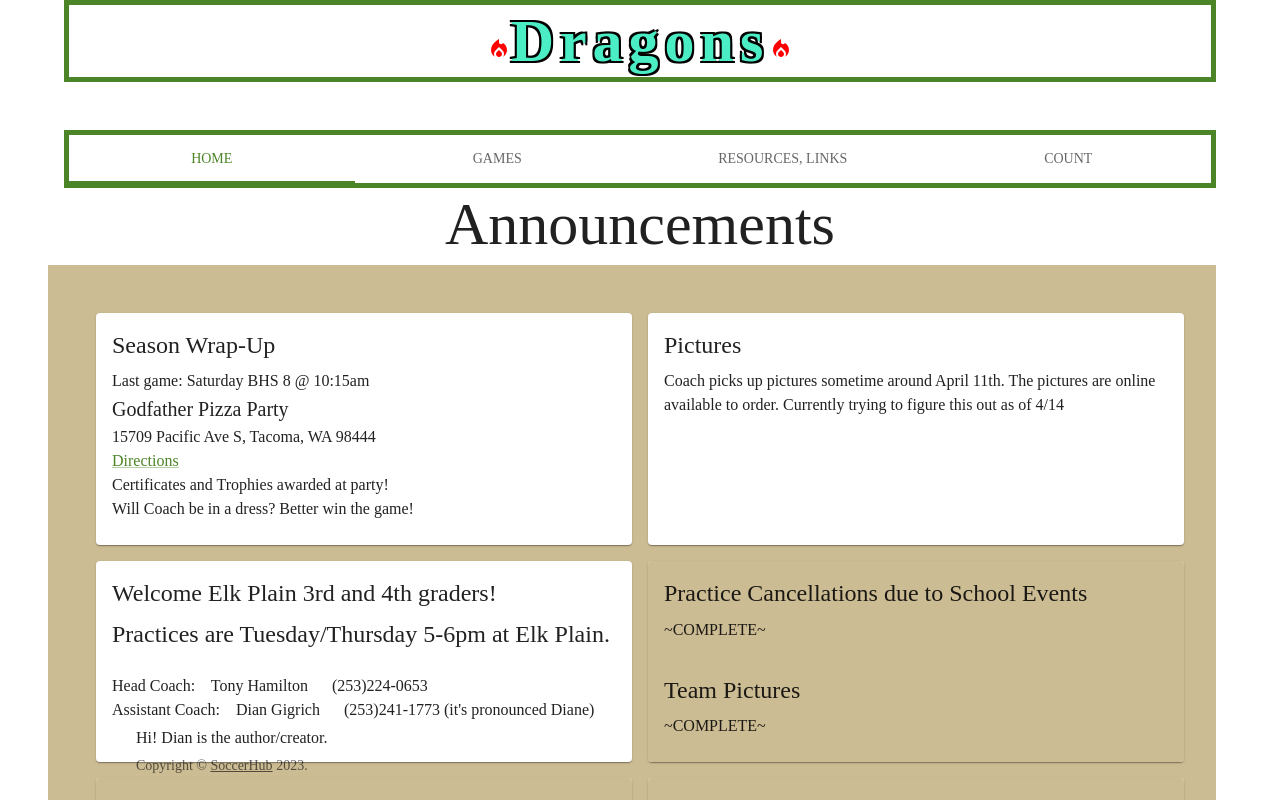
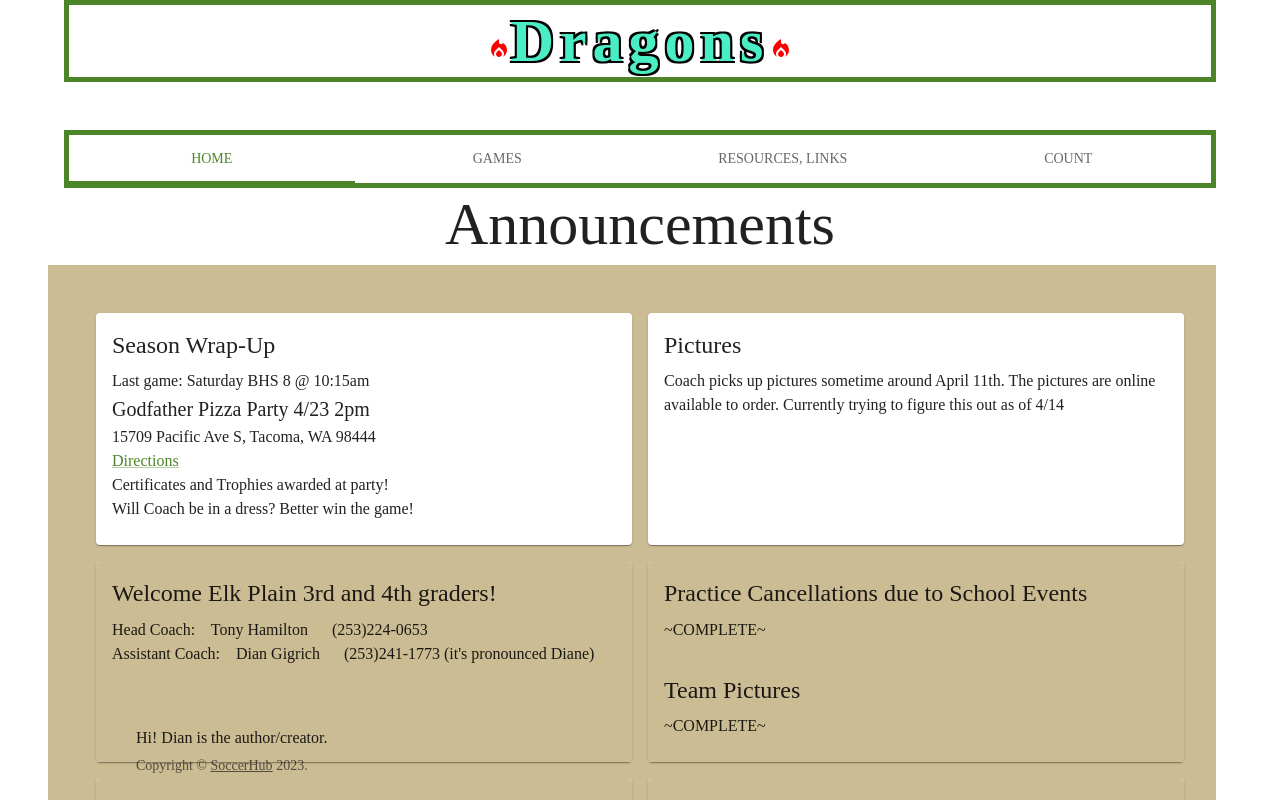
Before and after one commit to DianGigrich/SoccerHub, a React (Create React App) app: page / in a window 1280 px wide. Shown: the top 800 px of the page. Built offline with nearby package versions, Linux system fonts and the light colour scheme.

Commit message:
updated home page

```diff
--- a/src/components/pages/Home.js
+++ b/src/components/pages/Home.js
@@ -32,7 +32,7 @@ export default function Home(props) {
                                 Last game: Saturday BHS 8 @ 10:15am
                             </Typography>
                             <Typography variant="h6">
-                                Godfather Pizza Party
+                                Godfather Pizza Party 4/23 2pm
                             </Typography>
                             <Typography>
                                 15709 Pacific Ave S, Tacoma, WA 98444
@@ -64,15 +64,11 @@ export default function Home(props) {
                     <Card
                         sx={{ height: '100%', display: 'flex', flexDirection: 'column' }}
                     >
-                        <CardContent sx={{ flexGrow: 1 }}>
+                        <CardContent sx={{ flexGrow: 1, bgcolor: "#ccbc94" }}>
                             <Typography gutterBottom variant="h5" component="h2">
                                 Welcome Elk Plain 3rd and 4th graders!
                             </Typography>
-                            <Typography variant="h5" component="h2">
-                                Practices are  Tuesday/Thursday 5-6pm at Elk Plain.
-                            </Typography>
-                            <br />
-                            <Typography>
+                                    <Typography>
                                 Head Coach: &ensp; Tony Hamilton &emsp; (253)224-0653
                             </Typography>
                             <Typography>
```
